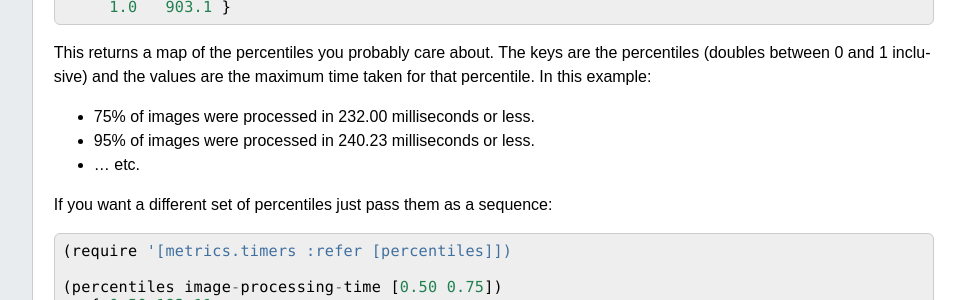
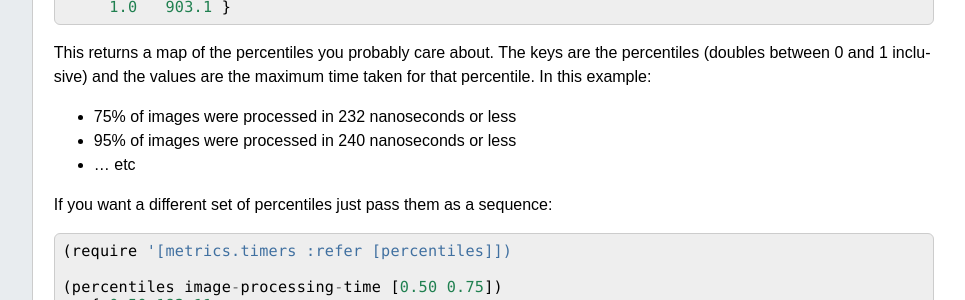
Before and after one commit to clj-commons/metrics-clojure, a Sphinx documentation site: the page built from docs/source/metrics/timers.rst, in a window 1280 px wide and 900 px high, scrolled down 1956 px. Shown: the part 152-452 px from the top of the window, without its empty margins (224-1189 px from the left). Built offline with Sphinx 7.4.7, drawn with Linux system fonts in a browser that asks for light colours.

Commit message:
Fixes #127

```diff
--- a/docs/source/metrics/timers.rst
+++ b/docs/source/metrics/timers.rst
@@ -125,9 +125,9 @@ This returns a map of the percentiles you probably care about.  The keys are the
 percentiles (doubles between 0 and 1 inclusive) and the values are the maximum
 time taken for that percentile.  In this example:
 
-* 75% of images were processed in 232.00 milliseconds or less.
-* 95% of images were processed in 240.23 milliseconds or less.
-* ... etc.
+* 75% of images were processed in 232 nanoseconds or less
+* 95% of images were processed in 240 nanoseconds or less
+* ... etc
 
 If you want a different set of percentiles just pass them as a sequence::
 
```
